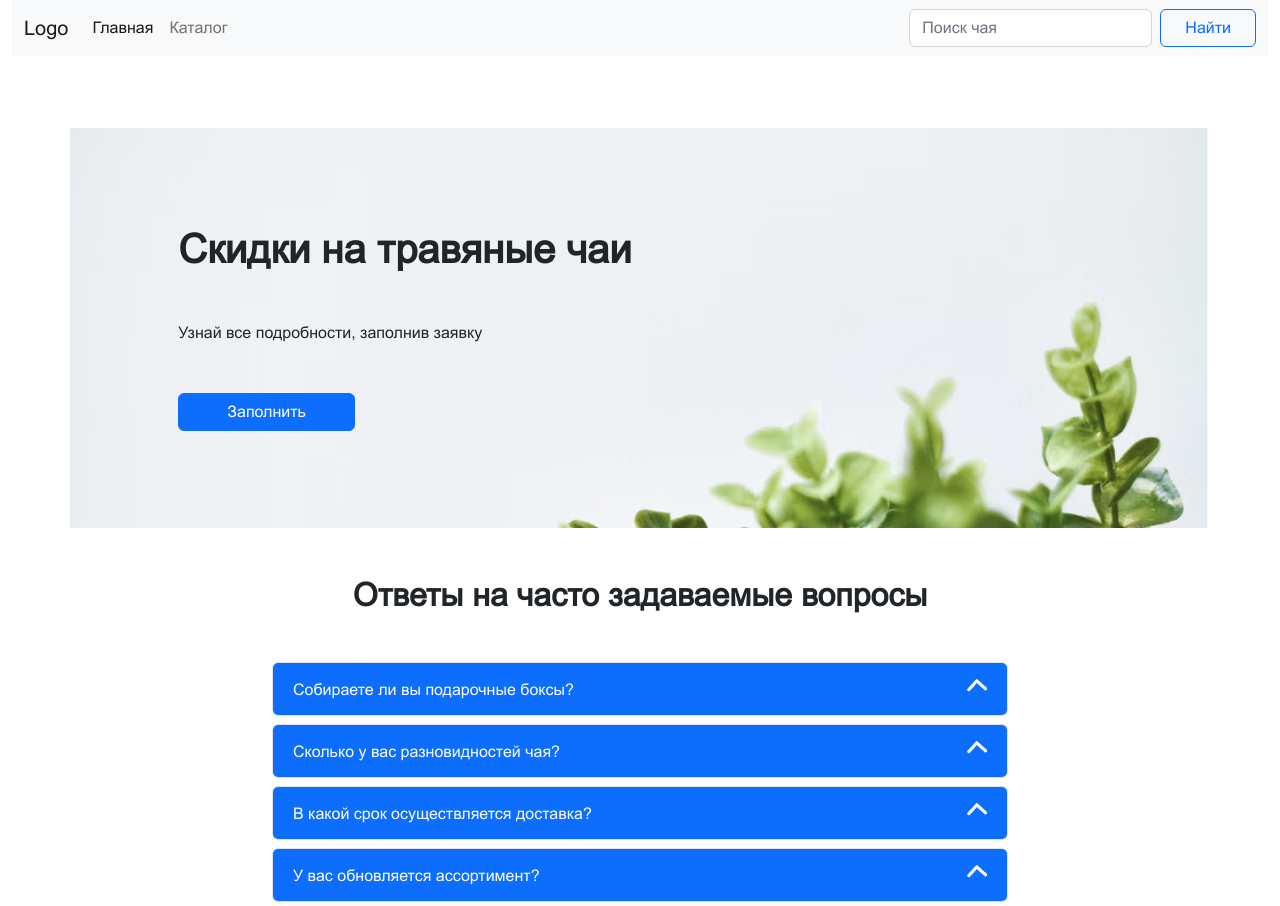
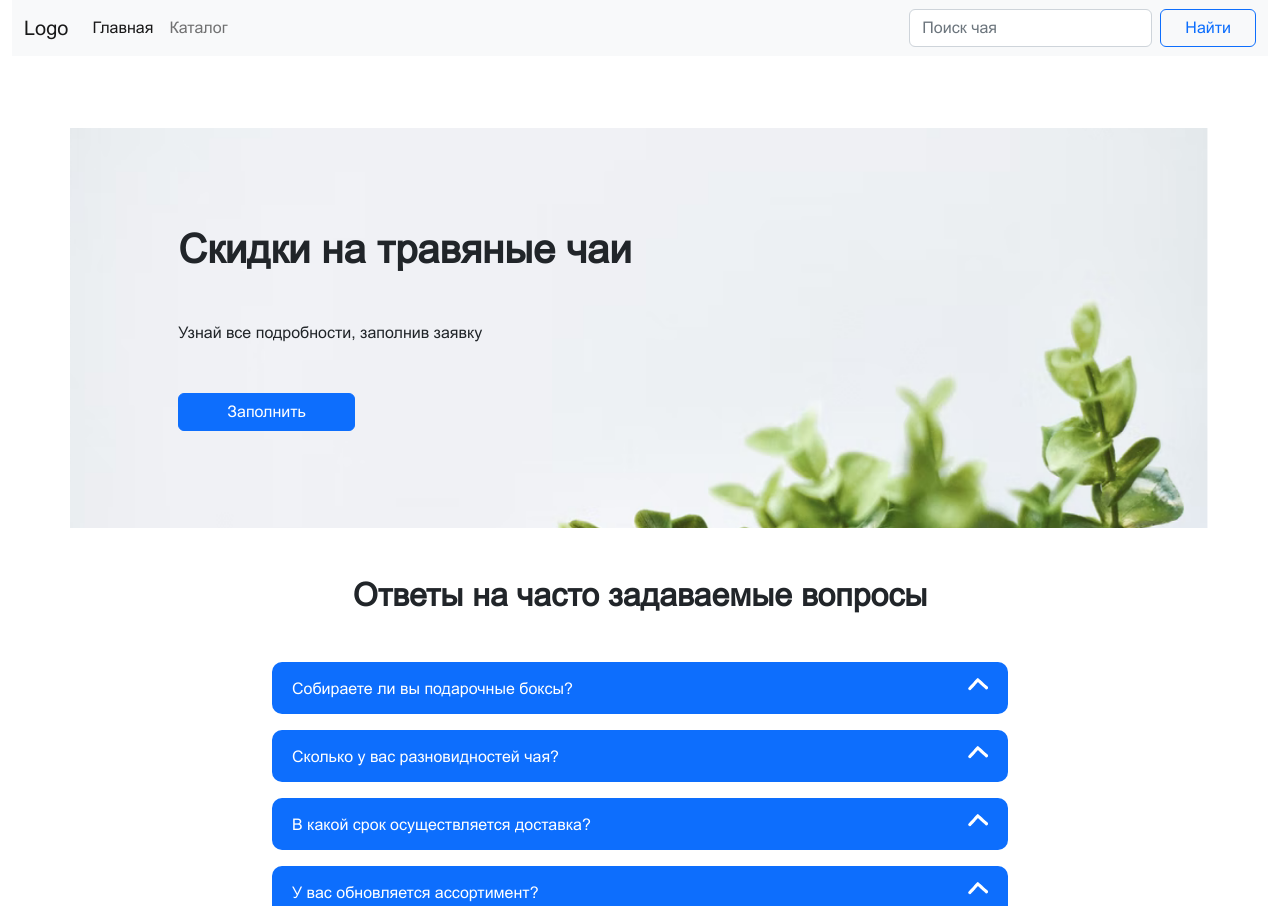
Before and after one commit to dmitrychursin/tea-shop, an Angular app: page / in a window 1280 px wide. Shown: the top 906 px of the page. Built offline with nearby package versions, Linux system fonts and the light colour scheme.

Commit message:
changing the accordion code

```diff
--- a/src/app/views/main/main.component.html
+++ b/src/app/views/main/main.component.html
@@ -17,8 +17,8 @@
     <div class="row justify-content-center">
       <div class="col-8">
 
-        <div ngbAccordion class="mb-2">
-          <div ngbAccordionItem="first">
+        <div ngbAccordion #accordion="ngbAccordion" [closeOthers]="true">
+          <div ngbAccordionItem="first" class="mb-3 border-0">
             <h2 ngbAccordionHeader>
               <button ngbAccordionButton class="bg-primary text-white">Собираете ли вы подарочные боксы?</button>
             </h2>
@@ -30,12 +30,10 @@
               </div>
             </div>
           </div>
-        </div>
 
-        <div ngbAccordion class="mb-2">
-          <div ngbAccordionItem="second">
+          <div ngbAccordionItem="second" class="mb-3 border-0">
             <h2 ngbAccordionHeader>
-              <button ngbAccordionButton class="bg-primary text-white" >Сколько у вас разновидностей чая?</button>
+              <button ngbAccordionButton class="bg-primary text-white">Сколько у вас разновидностей чая?</button>
             </h2>
             <div ngbAccordionCollapse>
               <div ngbAccordionBody>
@@ -45,10 +43,8 @@
               </div>
             </div>
           </div>
-        </div>
 
-        <div ngbAccordion class="mb-2">
-          <div ngbAccordionItem="third">
+          <div ngbAccordionItem="third" class="mb-3 border-0">
             <h2 ngbAccordionHeader>
               <button ngbAccordionButton class="bg-primary text-white">В какой срок осуществляется доставка?</button>
             </h2>
@@ -60,25 +56,21 @@
               </div>
             </div>
           </div>
-        </div>
 
-        <div ngbAccordion class="mb-2">
-          <div ngbAccordionItem="fourth">
+          <div ngbAccordionItem="fourth" class="mb-3 border-0">
             <h2 ngbAccordionHeader>
               <button ngbAccordionButton class="bg-primary text-white">У вас обновляется ассортимент?</button>
             </h2>
             <div ngbAccordionCollapse>
               <div ngbAccordionBody>
                 <ng-template>
-                  обновляется каждый раз когда появляется новый вкус!
+                  Обновляется каждый раз когда появляется новый вкус!
                 </ng-template>
               </div>
             </div>
           </div>
-        </div>
 
-        <div ngbAccordion class="mb-2">
-          <div ngbAccordionItem="fifth">
+          <div ngbAccordionItem="fifth" class="border-0">
             <h2 ngbAccordionHeader>
               <button ngbAccordionButton class="bg-primary text-white">Какого объема у вас пачки чая?</button>
             </h2>
--- a/src/styles.scss
+++ b/src/styles.scss
@@ -57,6 +57,12 @@ input.ng-invalid.ng-touched {
 .accordion-button:not(.collapsed)::after {
   background-image: url("./assets/icon/vector2.png")!important;
 }
+
+.accordion-item .accordion-button {
+  border-radius: 10px!important;
+}
+
+
 
 
 
```
